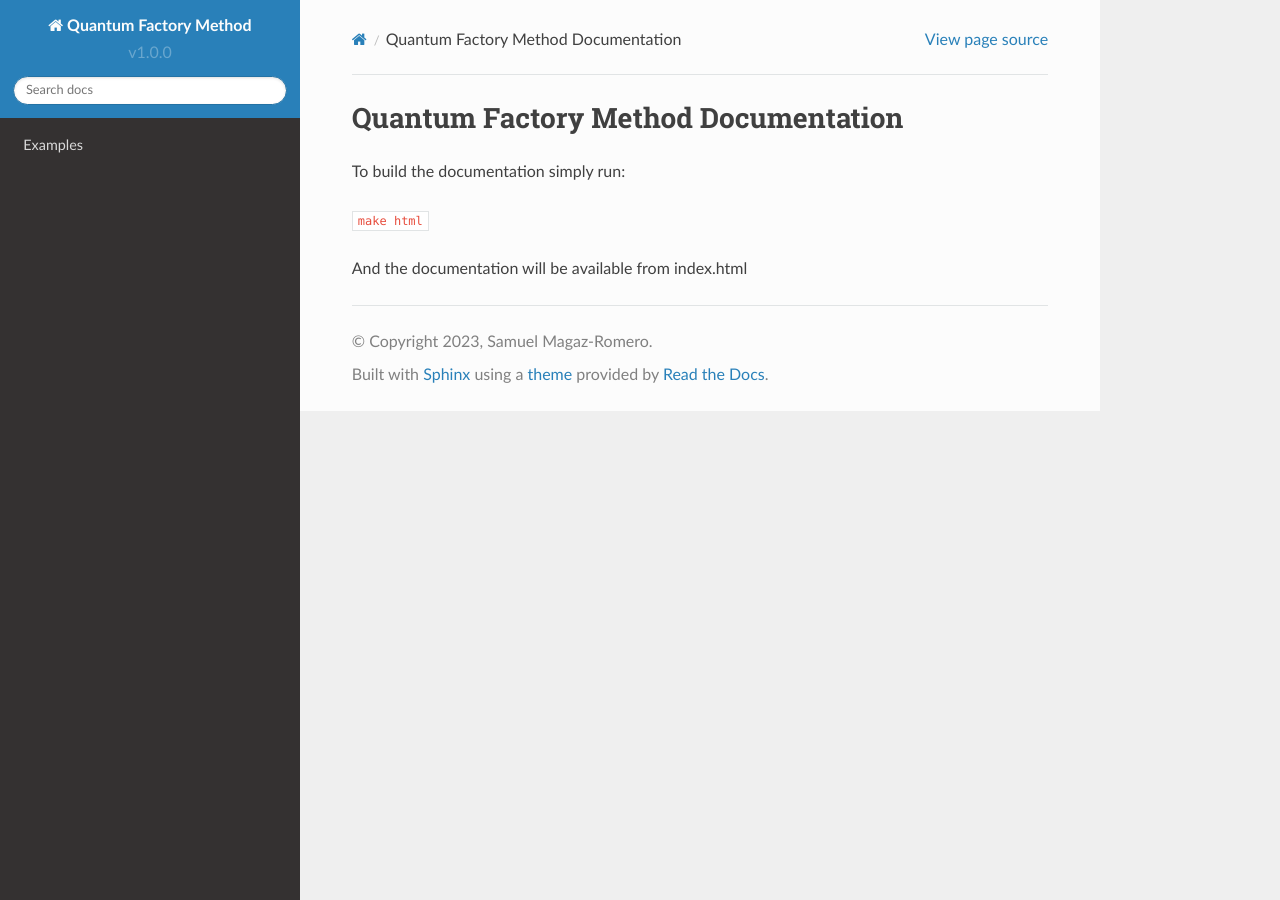
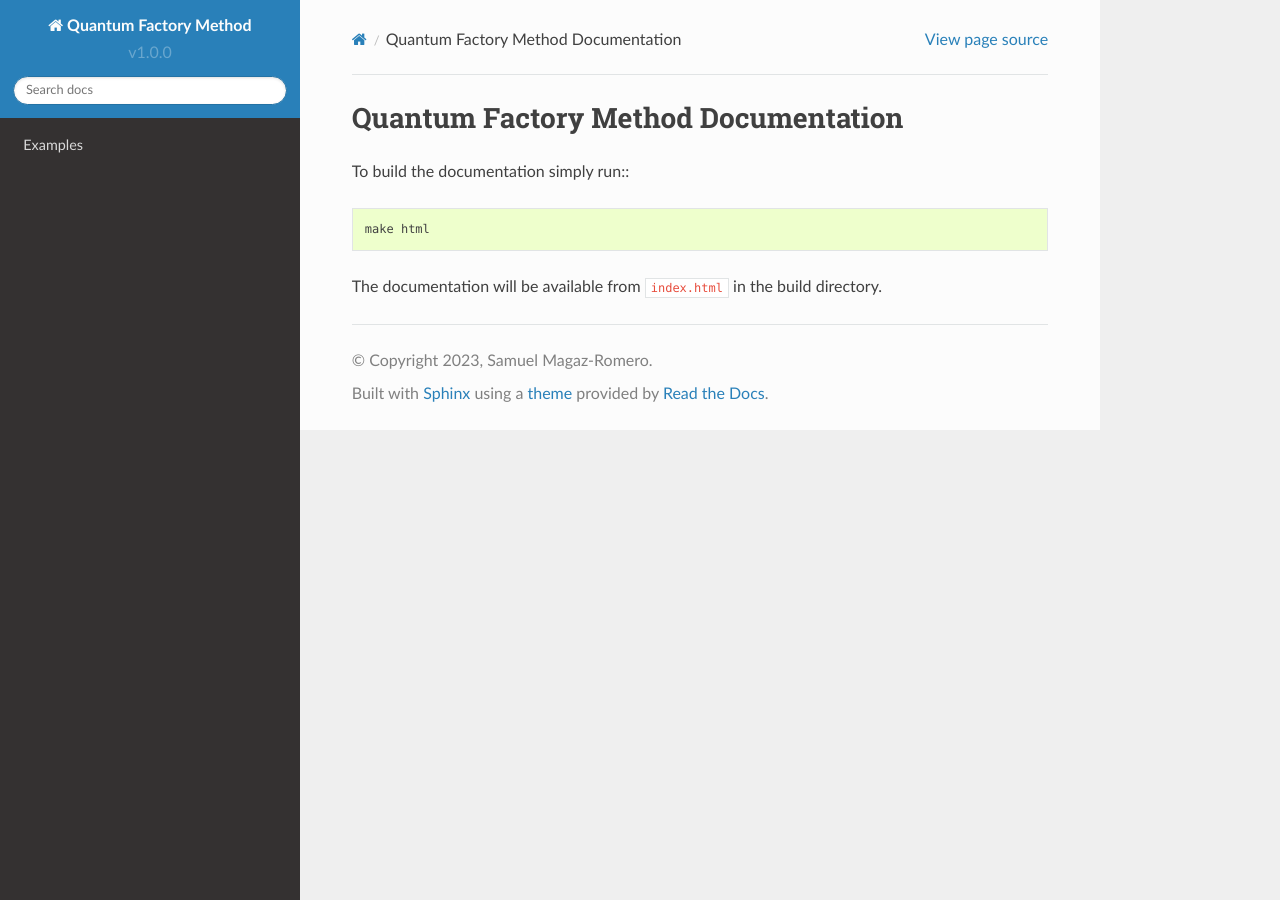
Before and after one commit to samu-magaz/quantum-factory-method, a Sphinx documentation site: the page built from docs/README.rst, in a window 1280 px wide. Built offline with Sphinx 7.4.7 and the Read the Docs theme 2.0.0, drawn with Linux system fonts in a browser that asks for light colours.

Commit message:
Update README.rst

```diff
--- a/docs/README.rst
+++ b/docs/README.rst
@@ -1,8 +1,8 @@
 Quantum Factory Method Documentation
 ====================================
 
-To build the documentation simply run:
+To build the documentation simply run:::
 
-``make html``
+  make html
 
-And the documentation will be available from index.html
+The documentation will be available from ``index.html`` in the build directory.
```
